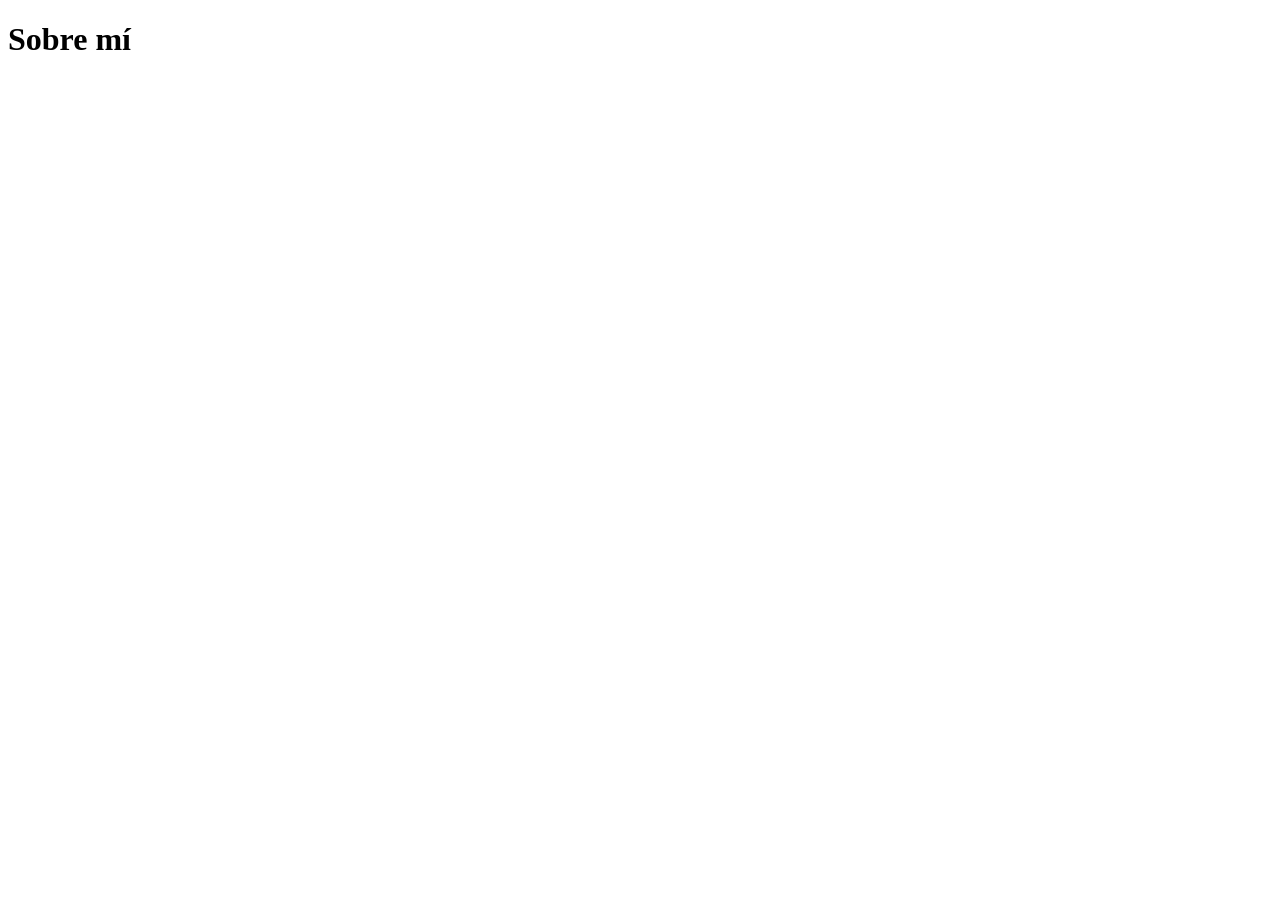
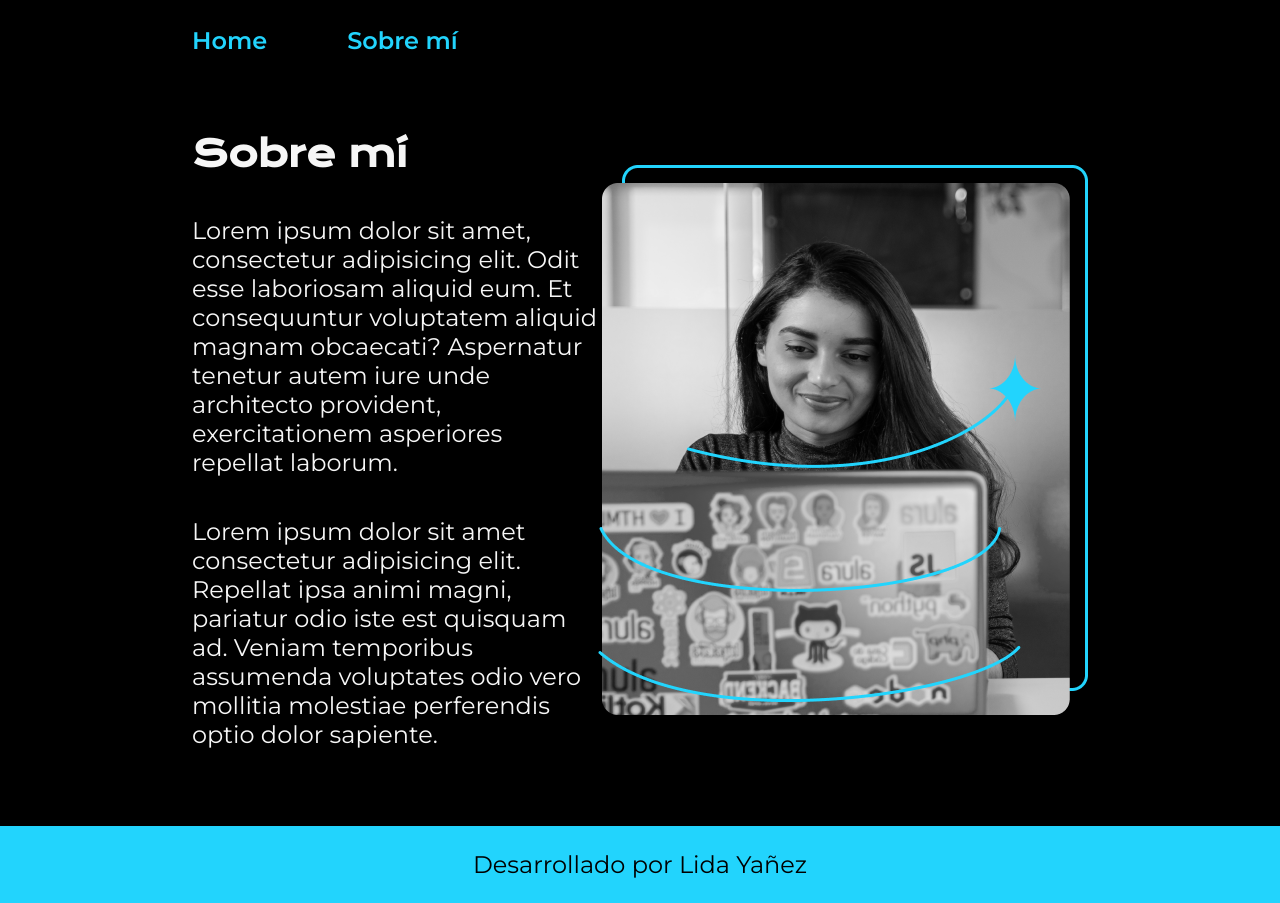
Before and after one commit to LidaGYM/portafolio, a plain HTML site: page about.html in a window 1280 px wide. Before the commit the page ends 800 px from the top, so only its background shows below. Drawn offline with nearby package versions, Linux system fonts and the light colour scheme; a web font is replaced by a local one.

Commit message:
Creación de variables en style.css

```diff
--- a/about.html
+++ b/about.html
@@ -4,8 +4,25 @@
     <meta charset="UTF-8">
     <meta name="viewport" content="width=device-width, initial-scale=1.0">
     <title>Sobre mí</title>
+    <link rel="stylesheet" href="./styles/style.css">
 </head>
 <body>
-    <h1>Sobre mí</h1>
+    <header class="header">
+        <nav class="header__menu">
+            <a class="header__menu__link" href="index.html">Home</a>
+            <a class="header__menu__link" href="about.html">Sobre mí</a>
+        </nav>
+    </header>
+    <main class="presentacion">
+        <section class="presentacion__contenido">
+            <h1 class="presentacion__contenido__titulo">Sobre mí</h1>
+            <p class="presentacion__contenido_texto">Lorem ipsum dolor sit amet, consectetur adipisicing elit. Odit esse laboriosam aliquid eum. Et consequuntur voluptatem aliquid magnam obcaecati? Aspernatur tenetur autem iure unde architecto provident, exercitationem asperiores repellat laborum.</p>
+            <p class="presentacion__contenido_texto">Lorem ipsum dolor sit amet consectetur adipisicing elit. Repellat ipsa animi magni, pariatur odio iste est quisquam ad. Veniam temporibus assumenda voluptates odio vero mollitia molestiae perferendis optio dolor sapiente.</p>
+        </section>
+        <img src="./assets/Imagem.png" alt="Foto de Ana García">
+    </main>
+    <footer class="footer">
+        <p>Desarrollado por Lida Yañez</p>
+    </footer>
 </body>
 </html>
--- a/styles/style.css
+++ b/styles/style.css
@@ -1,5 +1,16 @@
 /* Código para importar fuentes */
 @import url('https://fonts.googleapis.com/css2?family=Grape+Nuts&family=Krona+One&family=Montserrat:ital,wght@0,100..900;1,100..900&display=swap');
+
+:root{
+    /*Variables */
+    --color-primario: #000000;
+    --color-secundario: #F6F6F6;
+    --color-terciario: #22D4FD;
+    --color-hover: #272727;
+
+    --fuente-titulo: "Krona One", sans-serif;
+    --fuente-texto: "Montserrat", sans-serif;
+}
 
 *{ /*Reseteamos los márgenes y paddings de todos los elementos*/
     padding: 0;
@@ -7,8 +18,8 @@
 }
 
 body {
-    background-color:#000000;
-    color:#F6F6F6;
+    background-color: var(--color-primario);
+    color: var(--color-secundario);
     /*height: 100vh; 100% del viewport height*/
     box-sizing: border-box;
 }
@@ -23,10 +34,10 @@ body {
 }
 
 .header__menu__link{
-    font-family: "Montserrat", sans-serif;
+    font-family: var(--fuente-texto);
     font-size: 24px;
     font-weight: 600;
-    color: #22D4FD;
+    color: var(--color-terciario);
     text-decoration: none;
 }
 
@@ -46,18 +57,18 @@ body {
 
 .presentacion__contenido__titulo{
     font-size: 36px;
-    font-family: "Krona One", sans-serif;
+    font-family: var(--fuente-titulo);
 }
 .titulo-destaque {  /*Clase para el strong del título*/
-    color:#22D4FD;
+    color: var(--color-terciario);
 }
 .presentacion__enlaces__subtitulo{
-    font-family: "Krona One", sans-serif;
+    font-family: var(--fuente-titulo);
     font-size: 24px;
     font-weight: 400;
 }
 .presentacion__contenido_texto{
-    font-family: "Montserrat", sans-serif;
+    font-family: var(--fuente-texto);
     font-size: 24px;
 }
 
@@ -74,27 +85,27 @@ body {
     text-align: center;
     padding: 21.5px 0;
     border-radius: 8px;
-    font-family: "Montserrat", sans-serif;
+    font-family: var(--fuente-texto);
     font-size: 24px;
     font-weight: 600;
     text-decoration: none;
-    color: #F6F6F6;
-    border: #22D4FD 2px solid;
+    color: var(--color-secundario);
+    border: var(--color-terciario) 2px solid;
     display: flex;
     justify-content: center;
     gap: 10px;
 }
 
 .presentacion__enlaces_link:hover{
-    background-color: #272727;
+    background-color: var(--color-hover);
 }
 
 .footer{
-    background-color: #22D4FD;
+    background-color: var(--color-terciario);
     padding: 24px;
-    color: #000000;
+    color: var(--color-primario);
     text-align: center;
-    font-family: "Montserrat", sans-serif;
+    font-family: var(--fuente-texto);
     font-size: 24px;
     font-weight: 400;
 }
```
